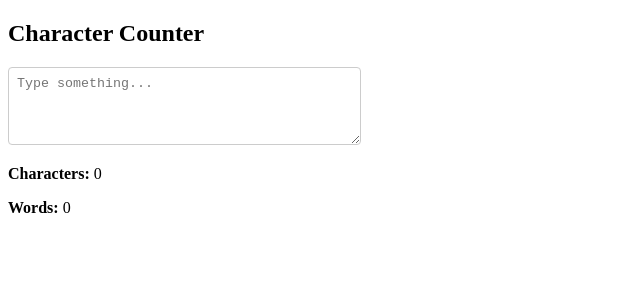
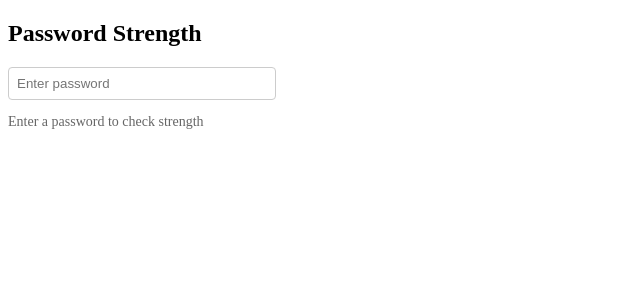
Before and after one commit to HaithamAbuDraz/react-learning-journey, a React (Vite) app: page / in a window 1280 px wide. Shown: the top 300 px of the page, without its empty margins (0-640 px from the left). Built offline with nearby package versions, Linux system fonts and the light colour scheme.

Commit message:
Replace CharacterCounter with PasswordStrength in FormsChallenge

```diff
--- a/src/challenges/11-forms/FormsChallenge.jsx
+++ b/src/challenges/11-forms/FormsChallenge.jsx
@@ -1,9 +1,9 @@
-import CharacterCounter from './components/CharacterCounter';
+import PasswordStrength from './components/PasswordStrength';
 
 function FormsChallenge() {
   return (
     <div>
-      <CharacterCounter />
+      <PasswordStrength />
     </div>
   );
 }
```
